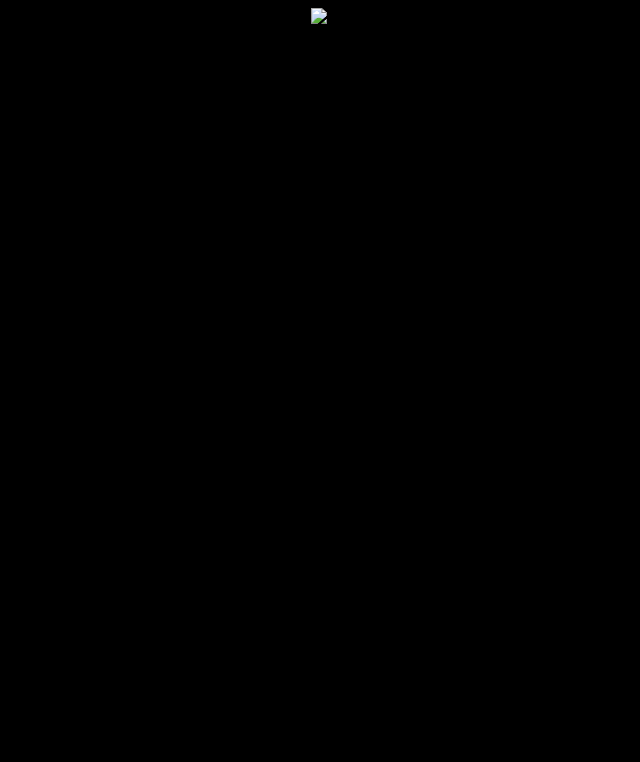
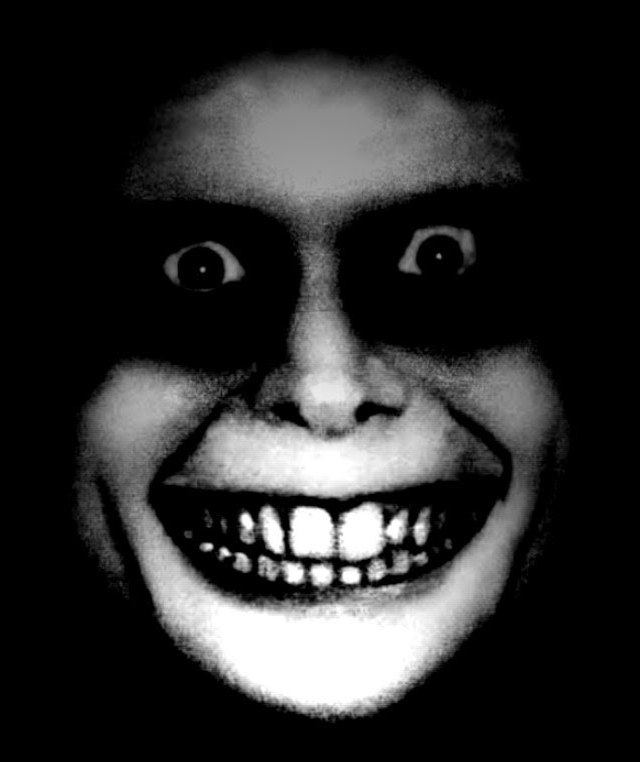
Before and after one commit to YouWillDie/YouWillDie.github.io, a plain HTML site: page death.html in a window 1280 px wide. Shown: the whole page, without its empty margins (321-961 px from the left). Drawn offline with Linux system fonts and the light colour scheme.

Commit message:
Update death.html

```diff
--- a/death.html
+++ b/death.html
@@ -8,6 +8,6 @@
 <audio autoplay>
 	<source src="scream.mp3" type="audio/mpeg" />
 </audio>
-<center><img src="face.jpeg"></center>
+<center><img src="face.jpg"></center>
 </body>
 </html>
```
